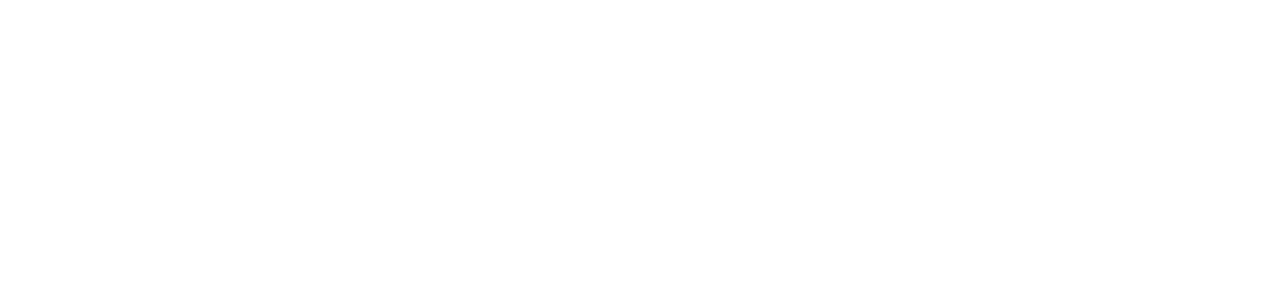
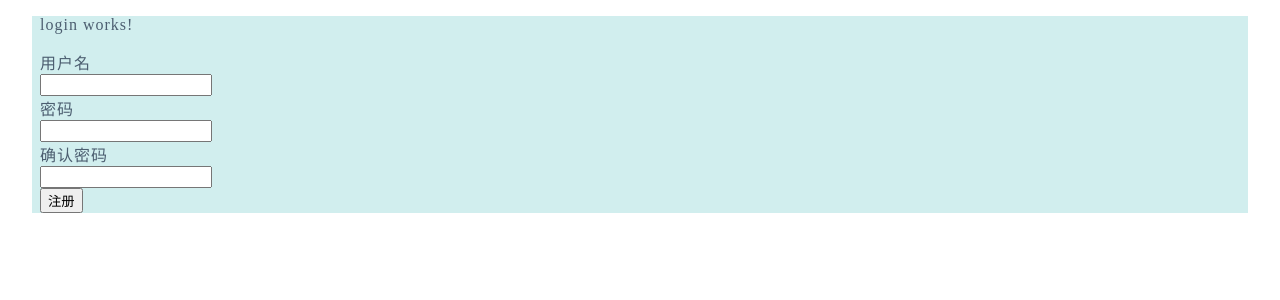
Before and after one commit to dyggod/Web-Set, an Angular app: page /login in a window 1280 px wide. Before the commit this address led to /. Shown: the top 300 px of the page. Built offline with nearby package versions, Linux system fonts and the light colour scheme.

Commit message:
add register page

```diff
--- a/src/app/app-routing.module.ts
+++ b/src/app/app-routing.module.ts
@@ -2,10 +2,12 @@
 import { Routes, RouterModule } from '@angular/router';
 import { HomeComponent } from './page/home/home.component';
 import {ChatRoomComponent } from './page/chat-room/chat-room.component';
+import { LoginComponent } from './page/login/login.component';
 
 const routes: Routes = [
   {path: "", redirectTo: "/home", pathMatch: "full"},
   {path: "home", component: HomeComponent},
+  {path: "login", component: LoginComponent},
   {path: "chatRoom", component: ChatRoomComponent}
 ];
 
--- a/src/app/app.component.scss
+++ b/src/app/app.component.scss
@@ -1,5 +1,6 @@
 div#container{
   width: 1200px;
+  height: 100%;
   background: #D1EEEE;
   margin: auto;
   padding-left: 0.5rem;
--- a/src/app/page/home/home.component.html
+++ b/src/app/page/home/home.component.html
@@ -8,6 +8,9 @@
         <li>
           <a [routerLink]="['/chatRoom']">聊天室</a>
         </li>
+        <li>
+          <a [routerLink]="['/login']">注册</a>
+        </li>
       </ul>
     </div>
   </div>
--- /dev/null
+++ b/src/app/page/login/login.component.html
@@ -0,0 +1,38 @@
+<p>login works!</p>
+<div id="login">
+  <div class="login-header">
+
+  </div>
+  <div class="login-main">
+    <div class="userName">
+      <div>
+        用户名
+      </div>
+      <div>
+        <input type="text" [(ngModel)]="userName">
+      </div>
+    </div>
+    <div class="passWord">
+      <div>
+        密码
+      </div>
+      <div>
+        <input type="password" [(ngModel)]="passWord">
+      </div>
+    </div>
+    <div class="confirmPassword">
+      <div>
+        确认密码
+      </div>
+      <div>
+        <input type="password" [(ngModel)]="confirmPassWord">
+      </div>
+    </div>
+    <div class="submit">
+      <button (click)="register()">注册</button>
+    </div>
+  </div>
+  <div class="login-footer">
+
+  </div>
+</div>
--- /dev/null
+++ b/src/app/page/login/login.component.ts
@@ -0,0 +1,37 @@
+import { Component, OnInit } from '@angular/core';
+import { HttpClient, HttpParams, HttpHeaders } from "@angular/common/http";
+import { Router } from '@angular/router';
+@Component({
+  selector: 'app-login',
+  templateUrl: './login.component.html',
+  styleUrls: ['./login.component.scss']
+})
+export class LoginComponent implements OnInit {
+  userName: string = "";
+  passWord: string = "";
+  confirmPassWord: string = "";
+  constructor(
+    private http: HttpClient,
+    private router: Router
+  ) { }
+  register() {
+    console.log(this.userName);
+    console.log(this.passWord);
+    console.log(this.confirmPassWord);
+    alert("register success!");
+    //TODO: 换成注册接口
+    var url: string = "https://jsonplaceholder.typicode.com/todos?_page=1&_limit=10";
+    this.http.get(url).subscribe((data: any) => {
+      console.log(data);
+      let isSuccess: boolean = true;
+      if (isSuccess) {
+        this.router.navigate(["/home"])
+      } else {
+        alert("register false!")
+      }
+    })
+  }
+  ngOnInit() {
+
+  }
+}
--- a/src/styles.scss
+++ b/src/styles.scss
@@ -1 +1,18 @@
 /* You can add global styles to this file, and also import other style files */
+*{
+  font-family:"webfont" !important;
+}
+body {
+  -webkit-font-smoothing: antialiased;
+  /* background-color: rgb(234,237,242); */
+  font-size: 16px !important;
+  /* font-family: -apple-system,BlinkMacSystemFont,Segoe UI,PingFang SC,Hiragino Sans GB,Microsoft YaHei,Helvetica Neue,Helvetica,Arial,sans-serif; */
+  color: #4c5e70;
+  margin: 0;
+  padding: 0;
+  height: 100%;
+  letter-spacing: 1px;
+}
+a {
+  text-decoration: none;
+}
```
Also changed, not shown: src/app/app.module.ts (+8 -2 lines), src/app/page/login/login.component.scss (added), 1 other file (tests, documents, lock files or other folders).
